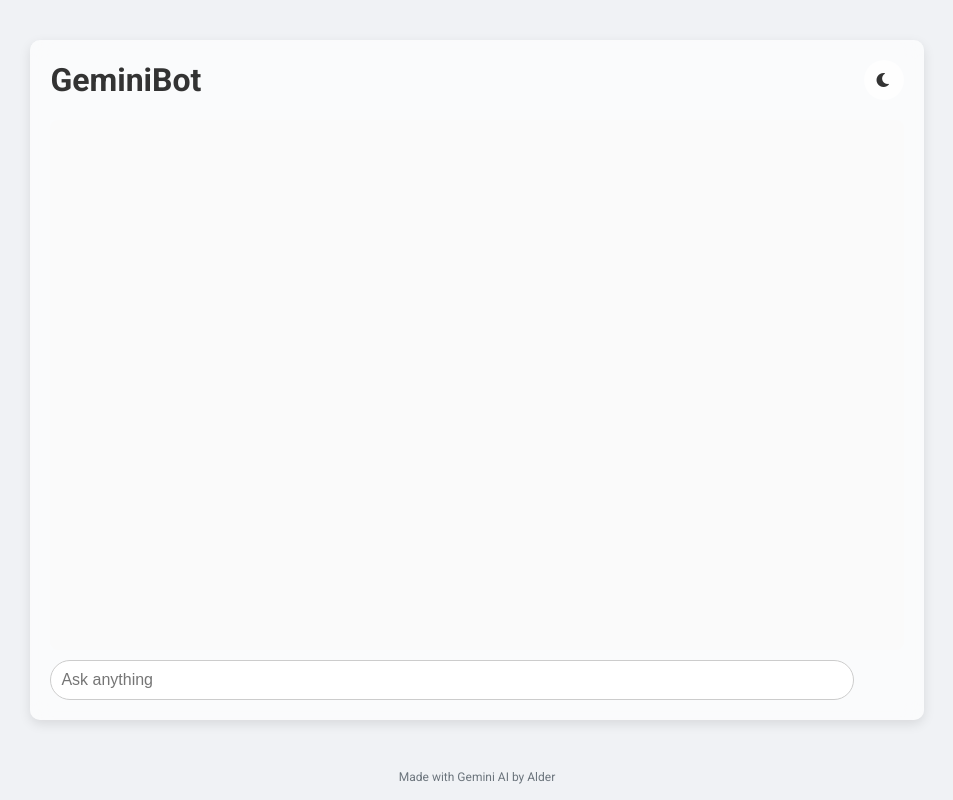
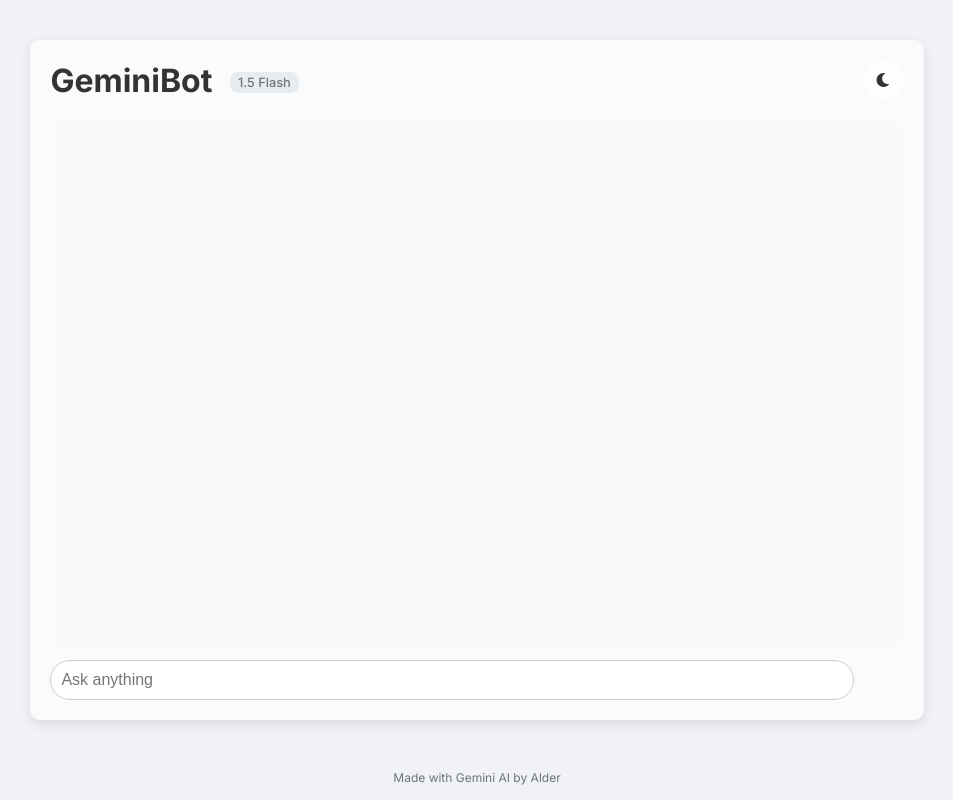
Before and after one commit to alderrr/gemini-chatbot-api, a website: page 1.5-gemini-flash/public/index.html in a window 1280 px wide. Shown: the whole page, without its empty margins (163-1116 px from the left). Drawn offline with nearby package versions, Linux system fonts and the light colour scheme.

Commit message:
Feat: Display changes

```diff
--- a/1.5-gemini-flash/public/index.html
+++ b/1.5-gemini-flash/public/index.html
@@ -1,32 +1,57 @@
 <!DOCTYPE html>
 <html lang="en">
 <head>
+  <meta charset="UTF-8" />
+  <meta name="viewport" content="width=device-width, initial-scale=1.0" />
   <title>GeminiBot</title>
+
+  <!-- Favicon -->
   <link rel="icon" href="gemini-icon.png" type="image/png">
-  <meta charset="UTF-8" />
+
+  <!-- Fonts -->
   <link rel="preconnect" href="https://fonts.googleapis.com">
   <link rel="preconnect" href="https://fonts.gstatic.com" crossorigin>
-  <link href="https://fonts.googleapis.com/css2?family=Roboto:wght@400;500;700&display=swap" rel="stylesheet">
-  <link rel="stylesheet" href="style.css"/>
+  <link href="https://fonts.googleapis.com/css2?family=Inter:wght@400;500;700&family=Roboto+Mono:wght@400;500;700&display=swap" rel="stylesheet">
+
+  <!-- Stylesheets -->
+  <link rel="stylesheet" href="style.css" />
   <link rel="stylesheet" href="https://cdnjs.cloudflare.com/ajax/libs/font-awesome/6.0.0/css/all.min.css">
-  <meta name="viewport" content="width=device-width, initial-scale=1.0"/>
+
 </head>
 <body>
+
+  <!-- Main Chat Container -->
   <div class="container">
+
+    <!-- Header -->
     <div class="title-header">
-      <h1>GeminiBot</h1>
-      <button id="theme-toggle" class="theme-toggle"><i class="fas fa-moon"></i></button>
+      <h1>GeminiBot <span class="version-tag">1.5 Flash</span></h1>
+      <button id="theme-toggle" class="theme-toggle">
+        <i class="fas fa-moon"></i>
+      </button>
     </div>
+
+    <!-- Chat Messages -->
     <div id="chat-box" class="chat-box"></div>
+
+    <!-- Chat Input Form -->
     <form id="chat-form">
-      <input type="text" id="user-input" placeholder="Ask anything" autocomplete="off"/>
-      <button type="submit"><i class="fas fa-paper-plane"></i></button>
+      <input type="text" id="user-input" placeholder="Ask anything" autocomplete="off" />
+      <button type="submit">
+        <i class="fas fa-paper-plane"></i>
+      </button>
     </form>
+
   </div>
+
+  <!-- Footer -->
   <footer class="footer">
     Made with Gemini AI by Alder
   </footer>
+
+  <!-- Scripts -->
   <script src="https://cdn.jsdelivr.net/npm/marked/marked.min.js"></script>
   <script src="script.js"></script>
+
 </body>
 </html>
--- a/1.5-gemini-flash/public/style.css
+++ b/1.5-gemini-flash/public/style.css
@@ -39,7 +39,7 @@
 }
 
 body {
-  font-family: 'Roboto', Arial, sans-serif;
+  font-family: 'Inter', Arial, sans-serif;
   background-color: var(--bg-color);
   margin: 0;
   padding: 0;
@@ -78,6 +78,18 @@
   margin: 0;
   color: var(--heading-color);
   transition: color 0.3s ease;
+}
+
+.version-tag {
+  font-size: 0.4em;
+  font-weight: 500;
+  color: var(--thinking-color);
+  background-color: var(--thinking-bg);
+  padding: 3px 8px;
+  border-radius: 8px;
+  margin-left: 10px;
+  vertical-align: middle;
+  transition: color 0.3s ease, background-color 0.3s ease;
 }
 
 .chat-box {
@@ -216,6 +228,12 @@
   scrollbar-color: #bbb var(--bg-color);
 }
 
+code, pre {
+  font-family: 'Roboto Mono', monospace;
+  white-space: pre-wrap;
+  word-wrap: break-word;
+}
+
 body.dark-mode ::-webkit-scrollbar-track {
   background: var(--bg-color);
 }
```
